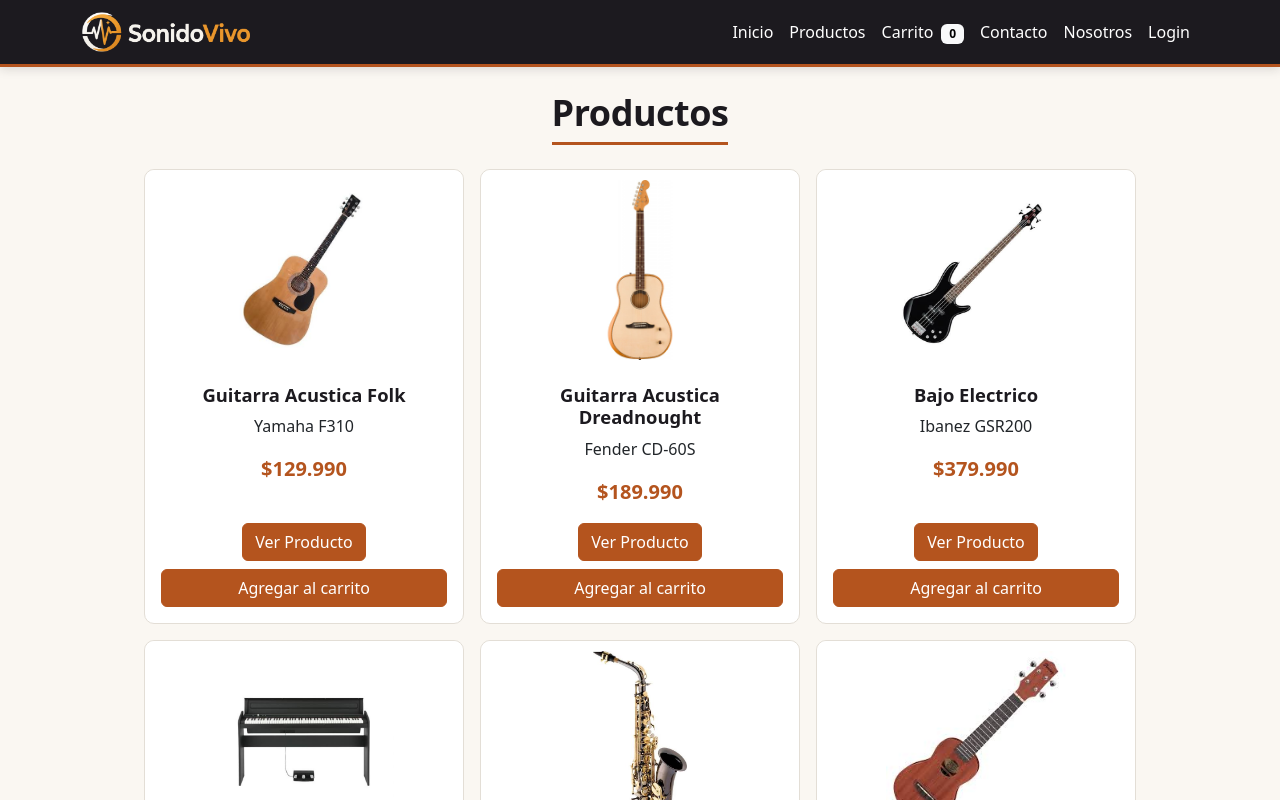
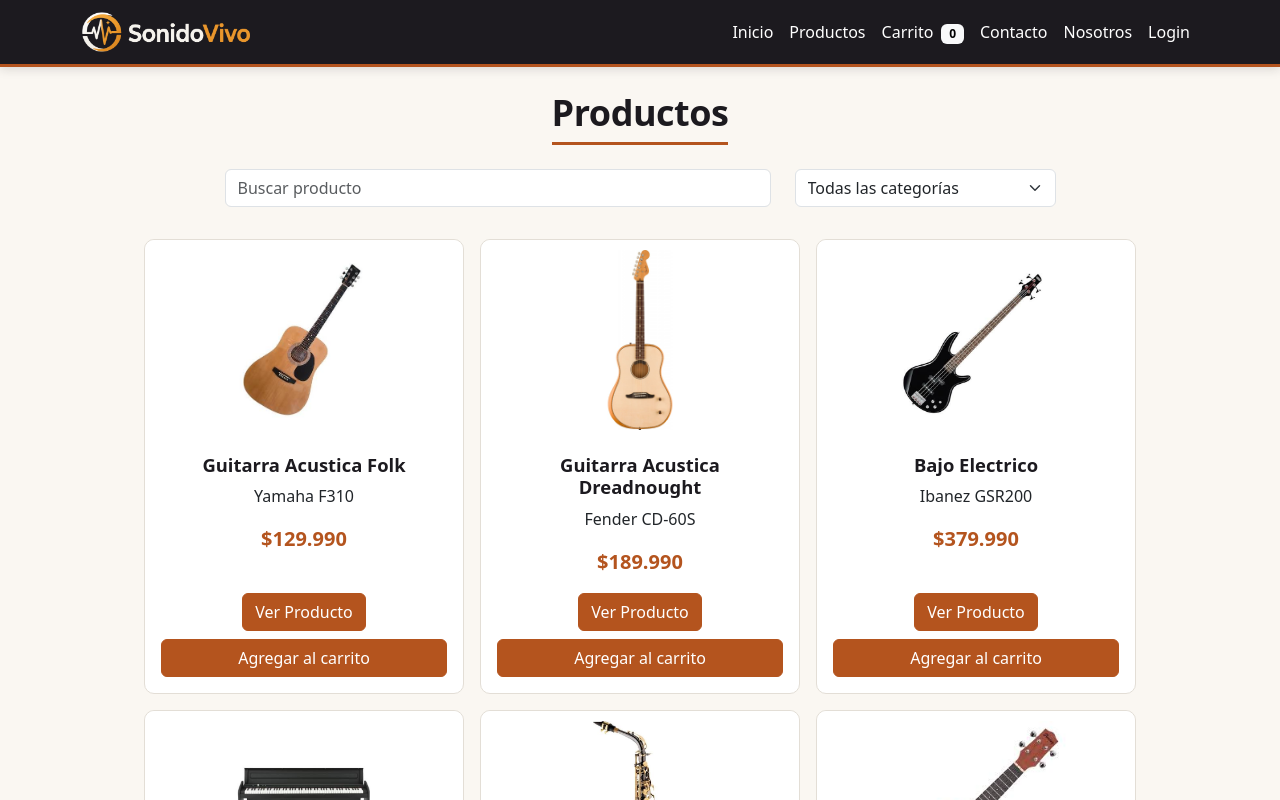
Before and after one commit to SYST3M644/SONIDO_VIVO_PROJECTO, a React (Vite) app: page /productos in a window 1280 px wide. Shown: the top 800 px of the page. Built offline with nearby package versions, Linux system fonts and the light colour scheme.

Commit message:
Se implemento categoraia a productos, buscar por categoria y un buscador

```diff
--- a/src/paginas/Producto.tsx
+++ b/src/paginas/Producto.tsx
@@ -1,3 +1,4 @@
+import { useState } from "react"
 import CardProductos from "../componentes/moleculas/CardProductos"
 import { productos } from "../servicios/Productos"
 
@@ -6,11 +7,54 @@
 };
 
 function Productos({ agregarProducto }: ProductosProps) {
+    const [busqueda, setBusqueda] = useState("");
+    const [categoria, setCategoria] = useState("Todas");
+
+    const productosFiltrados = productos.filter((producto) => {
+        const coincideNombre = producto.titulo.toLowerCase().includes(busqueda.toLowerCase());
+        const coincideCategoria = categoria === "Todas" || producto.categoria === categoria;
+
+        return coincideNombre && coincideCategoria;
+    });
+
     return (
         <div className="container mt-4">
             <h1 className="titulo-seccion">Productos</h1>
+
+            <div className="row justify-content-center mb-4">
+                <div className="col-12 col-md-6 mb-2">
+                    <input
+                        type="text"
+                        className="form-control"
+                        placeholder="Buscar producto"
+                        value={busqueda}
+                        onChange={(e) => setBusqueda(e.target.value)}
+                    />
+                </div>
+
+                <div className="col-12 col-md-3">
+                    <select
+                        className="form-select"
+                        value={categoria}
+                        onChange={(e) => setCategoria(e.target.value)}
+                    >
+                        <option value="Todas">Todas las categorías</option>
+                        <option value="Cuerdas">Cuerdas</option>
+                        <option value="Teclados">Teclados</option>
+                        <option value="Vientos">Vientos</option>
+                        <option value="Percusión">Percusión</option>
+                        <option value="Audio">Audio</option>
+                        <option value="Accesorios">Accesorios</option>
+                    </select>
+                </div>
+            </div>
+
+            {productosFiltrados.length === 0 && (
+                <p>No se encontraron productos</p>
+            )}
+
             <div className="d-flex flex-wrap justify-content-center gap-3">
-                {productos.map((producto) => (
+                {productosFiltrados.map((producto) => (
                     <CardProductos
                         key={producto.id}
                         {...producto}
--- a/src/servicios/Productos.tsx
+++ b/src/servicios/Productos.tsx
@@ -4,6 +4,7 @@
     descripcion: string;
     precio: number;
     imagen: string;
+    categoria: string;
 };
 
 export type ProductoCarrito = {
@@ -20,83 +21,95 @@
         titulo: "Guitarra Acustica Folk",
         descripcion: "Yamaha F310",
         precio: 129990,
-        imagen: "/img/guitarra-acustica.jpg"
+        imagen: "/img/guitarra-acustica.jpg",
+        categoria: "Cuerdas"
     },
     {
         id: 2,
         titulo: "Guitarra Acustica Dreadnought",
         descripcion: "Fender CD-60S",
         precio: 189990,
-        imagen: "/img/guitarra-dreadnought.jpg"
+        imagen: "/img/guitarra-dreadnought.jpg",
+        categoria: "Cuerdas"
     },
     {
         id: 3,
         titulo: "Bajo Electrico",
         descripcion: "Ibanez GSR200",
         precio: 379990,
-        imagen: "/img/bajo-electrico.jpg"
+        imagen: "/img/bajo-electrico.jpg",
+        categoria: "Cuerdas"
     },
     {
         id: 4,
         titulo: "Piano Digital",
         descripcion: "Korg LP-180 de 88 Teclas",
         precio: 649990,
-        imagen: "/img/piano-digital.jpg"
+        imagen: "/img/piano-digital.jpg",
+        categoria: "Teclados"
     },
     {
         id: 5,
         titulo: "Saxofon Alto",
         descripcion: "Yamaha YAS-280 laqueado",
         precio: 1149990,
-        imagen: "/img/saxofon-alto.jpg"
+        imagen: "/img/saxofon-alto.jpg",
+        categoria: "Vientos"
     },
     {
         id: 6,
         titulo: "Ukelele Soprano",
         descripcion: "Kala KA-15S de caoba",
         precio: 69990,
-        imagen: "/img/ukelele-soprano.jpg"
+        imagen: "/img/ukelele-soprano.jpg",
+        categoria: "Cuerdas"
     },
     {
         id: 7,
         titulo: "Melodica 32 Teclas",
         descripcion: "Hohner Student 32 con estuche",
         precio: 54990,
-        imagen: "/img/melodica.jpg"
+        imagen: "/img/melodica.jpg",
+        categoria: "Teclados"
     },
     {
         id: 8,
         titulo: "Zampona Andina",
         descripcion: "Artesanal de bambu, 13 tubos",
         precio: 24990,
-        imagen: "/img/zampona.jpg"
+        imagen: "/img/zampona.jpg",
+        categoria: "Vientos"
     },
     {
         id: 9,
         titulo: "Arpa Celta",
         descripcion: "34 cuerdas con llaves de semitono",
         precio: 1290990,
-        imagen: "/img/arpa.jpg"
+        imagen: "/img/arpa.jpg",
+        categoria: "Cuerdas"
     },
     {
         id: 10,
         titulo: "Set de Platillos",
         descripcion: "Zildjian Planet Z de 4 piezas",
         precio: 279990,
-        imagen: "/img/platillos.jpg"
+        imagen: "/img/platillos.jpg",
+        categoria: "Percusión"
     },
     {
         id: 11,
         titulo: "Microfono para Vientos",
         descripcion: "Shure Beta 98 con pinza",
         precio: 349990,
-        imagen: "/img/microfono-vientos.jpg"
+        imagen: "/img/microfono-vientos.jpg",
+        categoria: "Audio"
     },
     {
         id: 12,
         titulo: "Atril de Partituras",
         descripcion: "Hercules BS050B plegable",
         precio: 29990,
-        imagen: "/img/atril-partituras.jpg"
+        imagen: "/img/atril-partituras.jpg",
+        categoria: "Accesorios"
     }
 ];
```
Also changed, not shown: 1 other file (tests, documents, lock files or other folders).
